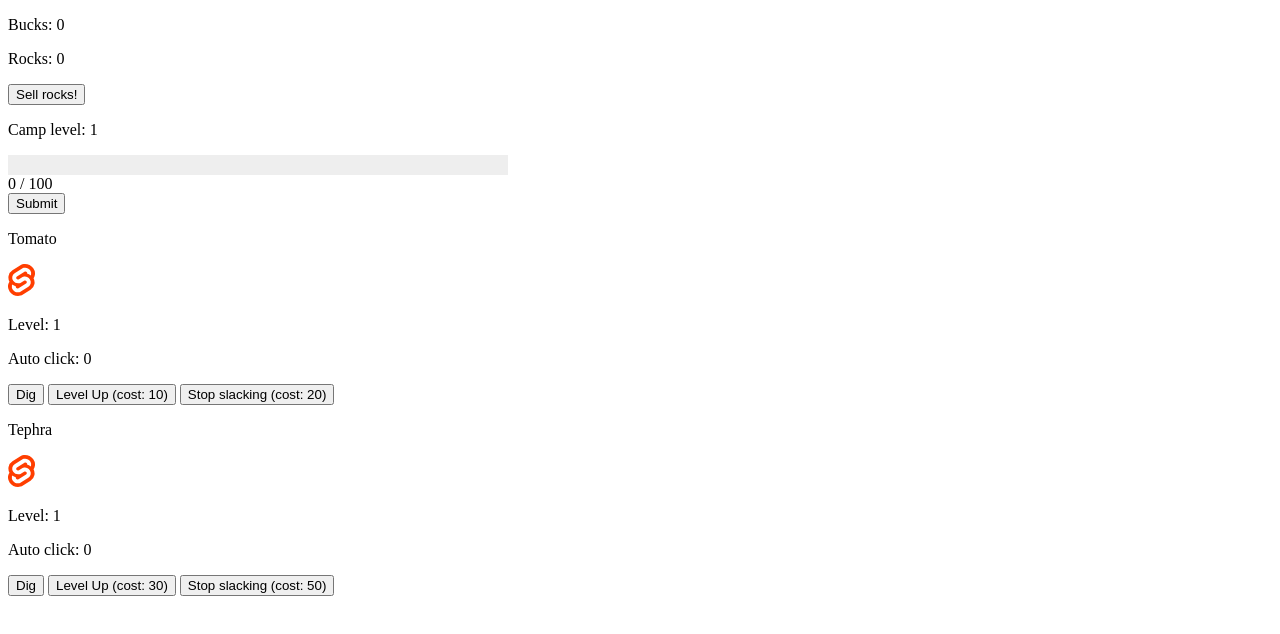
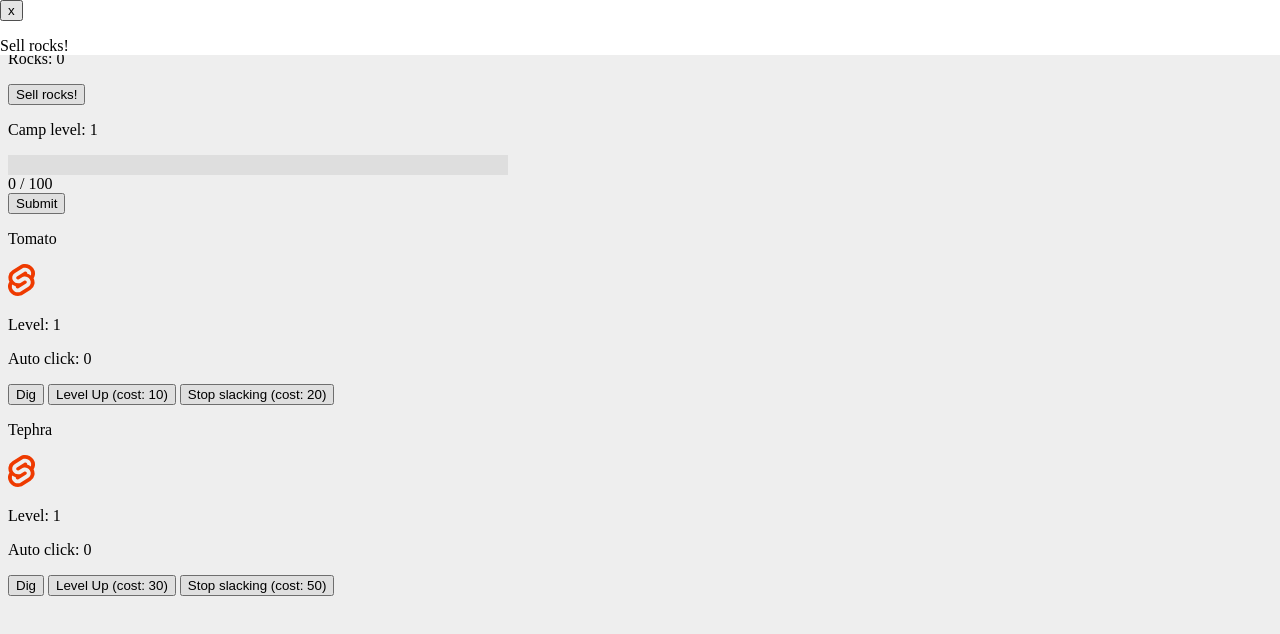
Before and after one commit to Tofutush/idlegame, a Svelte app: page / in a window 1280 px wide. Both pictures are taken after a click on the button "Sell rocks!". Shown: the top 634 px of the page. Built offline with nearby package versions, Linux system fonts and the light colour scheme.

Commit message:
sell rocks

```diff
--- a/src/components/BuckExchange.svelte
+++ b/src/components/BuckExchange.svelte
@@ -1,12 +1,26 @@
 <script>
     import gameState from "../classes/gameState.svelte";
+    import Modal from "./Modal.svelte";
+    let modalShown = false;
 
     function sellRocks() {
         gameState.bucks += gameState.rocks;
         gameState.rocks = 0;
     }
+
+    function showModal() {
+        modalShown = true;
+    }
+
+    function hideModal() {
+        modalShown = false;
+    }
 </script>
 
 <div class="buck-exchange">
-    <button onclick={sellRocks}>Sell rocks!</button>
+    <button onclick={showModal}>Sell rocks!</button>
 </div>
+
+<Modal show={modalShown} hide={hideModal}>
+    <p>Sell rocks!</p>
+</Modal>
```
